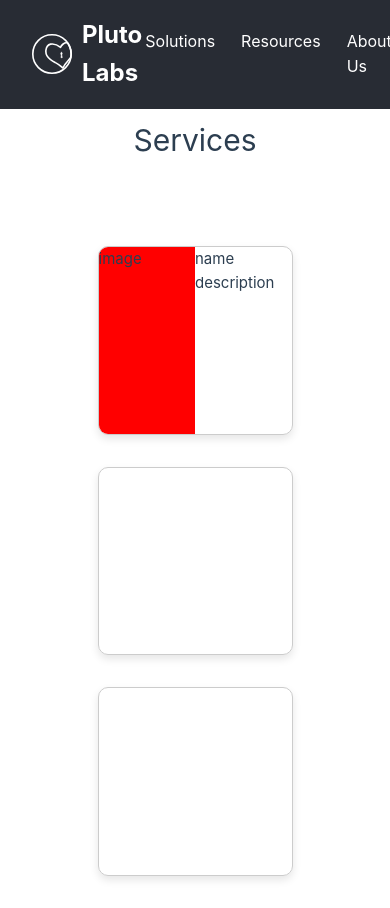
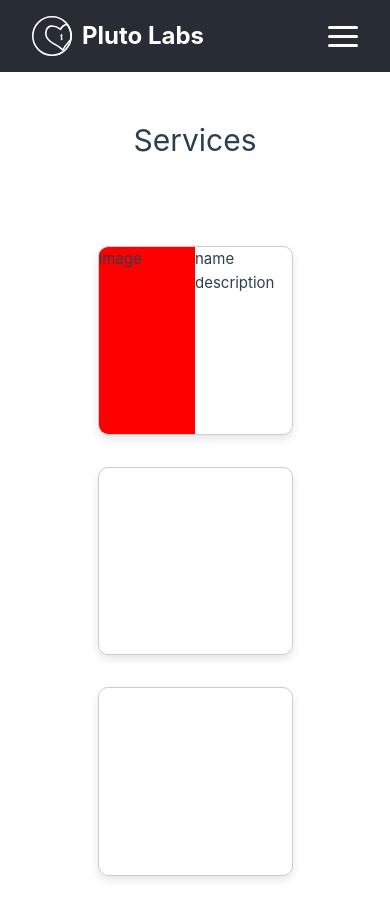
Before and after one commit to cisar2218/PlutoLabsWebsite, a Vue app: page / in a window 390 px wide. Built offline with nearby package versions, Linux system fonts and the light colour scheme.

Commit message:
top bar hamburger

```diff
--- a/src/components/TopBar.vue
+++ b/src/components/TopBar.vue
@@ -1,14 +1,30 @@
+<script lang="ts" setup>
+import { ref } from 'vue';
+
+const isMenuOpen = ref(false);
+
+const toggleMenu = () => {
+  isMenuOpen.value = !isMenuOpen.value;
+};
+</script>
+
+
 <template>
   <header class="topbar">
     <!-- Company Logo -->
-
-       <div class="logo">
-         <!-- replace with png -->
-         <img src="@/assets/white_logo.svg" alt="Company Logo" />
-         <span class="company-name">Pluto Labs</span>
+    <div class="logo">
+      <img src="@/assets/white_logo.svg" alt="Company Logo" />
+      <span class="company-name">Pluto Labs</span>
     </div>
 
-    <nav class="nav-links">
+    <!-- Hamburger Icon for Mobile -->
+    <div class="hamburger" @click="toggleMenu">
+      <span></span>
+      <span></span>
+      <span></span>
+    </div>
+
+    <nav class="nav-links" :class="{ 'active': isMenuOpen }">
       <!-- Navigation Links -->
       <RouterLink to="/" class="nav-item">Solutions</RouterLink>
       <RouterLink to="/resources" class="nav-item">Resources</RouterLink>
@@ -20,16 +36,22 @@
 <style scoped>
 /* Basic Styling for Top Bar */
 .topbar {
-  position: fixed; /* Fixes the navbar at the top of the page */
-  top: 0; /* Aligns it to the top of the page */
-  left: 0; /* Aligns it to the left of the page */
-  width: 100%; /* Makes the navbar span the entire width */
+  position: fixed;
+  /* Fixes the navbar at the top of the page */
+  top: 0;
+  /* Aligns it to the top of the page */
+  left: 0;
+  /* Aligns it to the left of the page */
+  width: 100%;
+  /* Makes the navbar span the entire width */
   padding: 1rem 2rem;
-  z-index: 1000; /* Ensures the navbar stays on top of other elements */
+  z-index: 1000;
+  /* Ensures the navbar stays on top of other elements */
   display: flex;
   justify-content: space-between;
   align-items: center;
-  background-color: #282c34; /* Dark background */
+  background-color: #282c34;
+  /* Dark background */
   color: white;
 }
 
@@ -40,7 +62,8 @@
 }
 
 .logo img {
-  width: 40px; /* Adjust the size of your logo */
+  width: 40px;
+  /* Adjust the size of your logo */
   height: 40px;
   margin-right: 10px;
 }
@@ -60,4 +83,53 @@
   text-decoration: none;
   font-size: 1rem;
 }
+
+/* Add to your existing <style> section */
+.hamburger {
+  display: none;
+  /* Hidden by default on desktop */
+  flex-direction: column;
+  justify-content: space-between;
+  width: 30px;
+  height: 21px;
+  cursor: pointer;
+  z-index: 1001;
+}
+
+.hamburger span {
+  display: block;
+  height: 3px;
+  width: 100%;
+  background-color: white;
+  border-radius: 3px;
+}
+
+/* Media query for mobile screens */
+@media (max-width: 768px) {
+  .hamburger {
+    display: flex;
+    /* Show on mobile */
+  }
+
+  .nav-links {
+    position: absolute;
+    top: 0;
+    right: -100%;
+    flex-direction: column;
+    background-color: #282c34;
+    width: 70%;
+    height: 100vh;
+    padding-top: 60px;
+    transition: right 0.3s ease;
+  }
+
+  .nav-links.active {
+    right: 0;
+  }
+
+  .nav-item {
+    padding: 15px 25px;
+    width: 100%;
+  }
+}
 </style>
```
